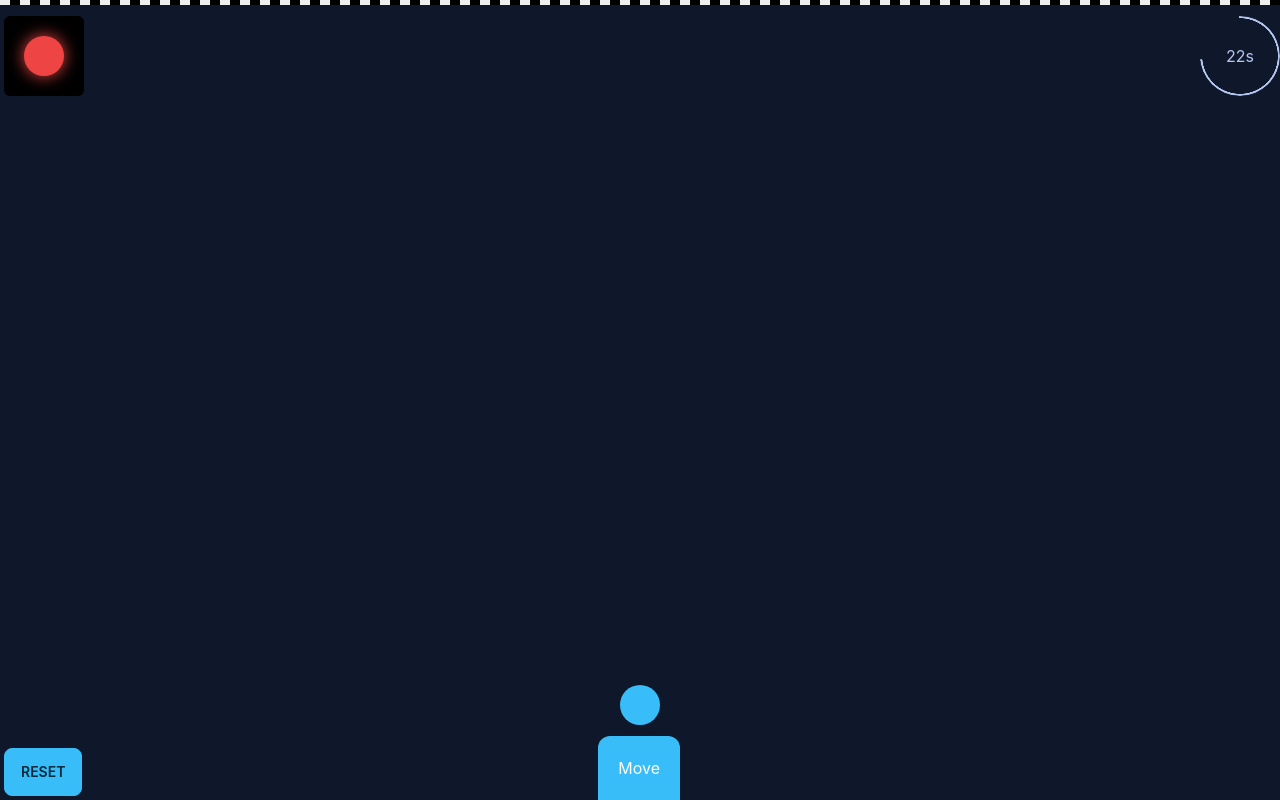
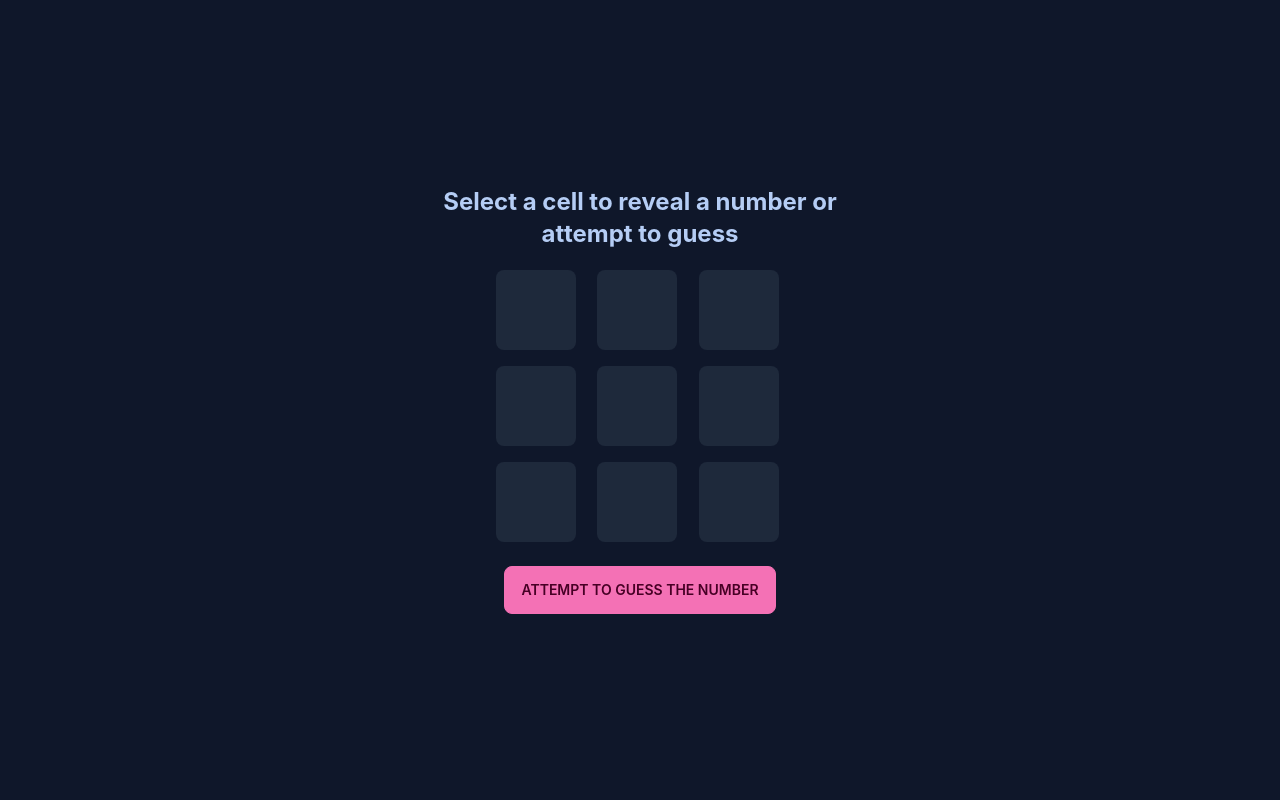
Before and after one commit to abouthugo/RoN, a Next.js app: page /game in a window 1280 px wide. Built offline with nearby package versions, Linux system fonts and the light colour scheme.

Commit message:
fixes #9 created new game component NumberGuesser

```diff
--- /dev/null
+++ b/components/Game/NumberGuesser.tsx
@@ -0,0 +1,255 @@
+import { useEffect, useState } from 'react'
+
+type HintValues = 'not taken' | 'taken' | 'ignored'
+type GuessValues = number | undefined
+export default function NumberGuesser() {
+  const [gameState, setgameState] = useState(generateRandomGrid())
+  const [hintTaken, setHintTaken] = useState<HintValues>('not taken')
+  const [guess, setGuess] = useState<GuessValues>(undefined)
+  const [guessLocked, setGuessLocked] = useState(true)
+  const [gameOver, setGameOver] = useState(false)
+
+  const getSelection = (): { count: number; items: number[] } => {
+    return gameState.reduce(
+      (a, b) =>
+        b.selected ? { count: a.count + 1, items: [...a.items, b.number] } : a,
+      { count: 0, items: [] }
+    )
+  }
+
+  const getItem = (n: number) => {
+    return gameState.find((i) => i.number === n)
+  }
+
+  const getSum = () => getSelection().items.reduce((a, b) => a + b)
+
+  const handleOnHintTaken = () => {
+    const indexes = getRandomNumbers(2, 0, 8)
+    console.log(indexes)
+    const newGameState = gameState.map((item, i) => {
+      if (indexes.indexOf(i) >= 0) {
+        return {
+          ...item,
+          released: true,
+          masked: false
+        }
+      }
+      return item
+    })
+    setgameState(newGameState)
+    setHintTaken('taken')
+  }
+
+  const handleOnItemClicked = (n: number) => {
+    const selection = getSelection()
+    const incomingItem = getItem(n)
+    let newState
+    if (incomingItem.released && !incomingItem.selected) {
+      console.log('this ran')
+      // set the other released item to disabled
+      newState = gameState.map((i) => {
+        if (i.released && i.number !== incomingItem.number) {
+          return { ...i, disabled: true }
+        }
+        return i
+      })
+    } else if (incomingItem.released && incomingItem.selected) {
+      // re enable the other released item
+      newState = gameState.map((i) => {
+        if (i.released && i.number !== incomingItem.number) {
+          return { ...i, disabled: false }
+        }
+        return i
+      })
+    }
+
+    if (selection.count < 2) {
+      const mapper = (item) => {
+        if (item.number === n) {
+          return {
+            ...item,
+            selected: item.released ? !item.selected : true,
+            masked: false
+          }
+        }
+        return item
+      }
+      const newGameState = newState
+        ? newState.map(mapper)
+        : gameState.map(mapper)
+      setgameState(newGameState)
+      if (hintTaken !== 'taken') setHintTaken('ignored')
+      if (hintTaken === 'taken' && selection.count < 1) setGuessLocked(false)
+    }
+
+    if (
+      selection.count === 1 &&
+      selection.items.indexOf(incomingItem.number) < 0
+    ) {
+      setGameOver(true)
+    }
+  }
+
+  const handleOnGameOver = () => {
+    const newGameState = gameState.map((i) => {
+      return { ...i, masked: false }
+    })
+
+    setgameState(newGameState)
+  }
+
+  const handleLockItDown = () => {
+    if (typeof guess === 'number') setGuessLocked(true)
+  }
+
+  const GridItems = gameState.map((i) => {
+    return (
+      <div
+        onClick={() => {
+          if (i.disabled || !guessLocked) return
+          handleOnItemClicked(i.number)
+        }}
+        key={i.number}
+        className={`cursor-pointer w-20 h-20 bg-neutral rounded-lg p-2 text-2xl flex justify-center items-center
+        ${i.released && !i.disabled && 'text-accent'}
+        ${i.selected && 'bg-neutral-focus border-double border-2 border-white'}
+        ${i.selected && gameOver && getSum() !== guess && 'border-yellow-400'}
+        ${i.selected && gameOver && getSum() === guess && 'border-green-400'}
+        ${i.disabled && 'cursor-not-allowed bg-slate-900 text-slate-600'}
+        ${!guessLocked && 'cursor-not-allowed'}
+        ${
+          gameOver &&
+          !i.selected &&
+          'bg-slate-900 border-2 border-double border-neutral'
+        }
+        `}
+      >
+        {i.masked ? '' : i.number}
+      </div>
+    )
+  })
+
+  const message = () => {
+    switch (true) {
+      case gameOver && guess && getSum() === guess:
+        return '👀 Holy cow you guessed it! Enjoy your 30 points'
+      case gameOver:
+        return `You get ${
+          hintTaken === 'taken' ? getSum() / 2 : getSum()
+        } points.`
+      case hintTaken === 'taken' && getSelection().count > 0 && guessLocked:
+        return 'Select your last cell'
+      case hintTaken === 'taken' && getSelection().count > 0:
+        return 'You need to type your guess before selecting the next cell. If you guess right you get 30 points'
+      case hintTaken === 'taken':
+        return 'You can select one of the revealed cells'
+      case getSelection().count > 0:
+        return 'Select another cell to claim your points'
+      default:
+        return 'Select a cell to reveal a number or attempt to guess'
+    }
+  }
+
+  return (
+    <div className="hero min-h-screen ">
+      <div className="hero-content text-center text-neutral-content">
+        <div className="max-w-md">
+          <div
+            className="mt-5"
+            style={{
+              display: hintTaken === 'taken' && !guessLocked ? '' : 'none'
+            }}
+          >
+            <div className="flex flex-wrap items-center justify-center">
+              <div className="form-control">
+                <div className="input-group">
+                  <input
+                    type="number"
+                    placeholder="#"
+                    className="input input-bordered text-xl w-20"
+                    value={guess}
+                    onChange={(e) => setGuess(Number(e.target.value))}
+                  />
+                  <button className="btn" onClick={handleLockItDown}>
+                    Lock it down
+                  </button>
+                </div>
+              </div>
+            </div>
+          </div>
+          <p className="mb-5 text-2xl font-bold">{message()}</p>
+          <div className="grid grid-cols-3 gap-4 w-72 mx-auto">{GridItems}</div>
+          <button
+            className="btn btn-accent mt-6"
+            onClick={handleOnHintTaken}
+            style={{
+              display: hintTaken === 'taken' ? 'none' : '',
+              visibility: hintTaken === 'ignored' ? 'hidden' : 'visible'
+            }}
+          >
+            attempt to guess the number
+          </button>
+        </div>
+        {gameOver && <GameOverComponent onGameOver={handleOnGameOver} />}
+      </div>
+    </div>
+  )
+}
+
+/**
+ * Creates an array of Grid Items with randomly assigned numbers
+ * @returns
+ */
+function generateRandomGrid(): GridItemState[] {
+  return getRandomNumbers(9, 1, 9).map(GridItemStateGenerator)
+}
+
+function getRandomNumbers(n: number, low: number, high: number) {
+  const seen = []
+  const getRand = () => Math.floor(Math.random() * high + low)
+  for (let i = 0; i < n; i++) {
+    let candidate = getRand()
+    while (true) {
+      if (seen.indexOf(candidate) >= 0) {
+        candidate = getRand()
+      } else {
+        seen.push(candidate)
+        break
+      }
+    }
+  }
+  return seen
+}
+
+/**
+ * Creates the structured data object for the grid item
+ * @param n number that acts as sort of an id in this case
+ * @returns
+ */
+function GridItemStateGenerator(n: number): GridItemState {
+  return {
+    number: n,
+    masked: true,
+    selected: false,
+    released: false,
+    disabled: false
+  }
+}
+
+type GridItemState = {
+  number: number
+  masked: boolean
+  selected: boolean
+  released: boolean
+  disabled: boolean
+}
+
+// Helper empty component to trigger the game over state after one render cycle
+function GameOverComponent({ onGameOver }) {
+  useEffect(() => {
+    console.log('this should have ran')
+    onGameOver()
+  }, [])
+
+  return <></>
+}
--- a/pages/game.tsx
+++ b/pages/game.tsx
@@ -1,5 +1,6 @@
 import GreenLightRedLight from '../components/Game/GreenLightRedLight'
+import NumberGuesser from '../components/Game/NumberGuesser'
 
 export default function GamePage() {
-  return <GreenLightRedLight />
+  return <NumberGuesser />
 }
```
